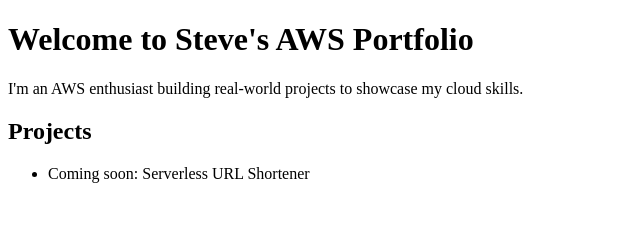
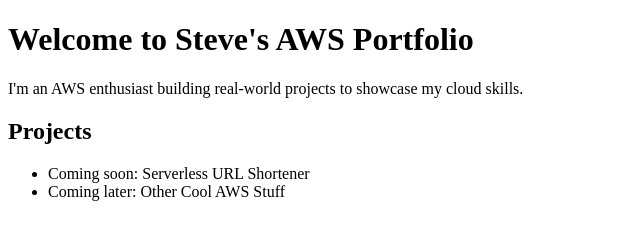
Before and after one commit to DelGuers/aws-portfolio-site, a plain HTML site: page index.html in a window 1280 px wide. Shown: the whole page, without its empty margins (0-640 px from the left). Drawn offline with Linux system fonts and the light colour scheme.

Commit message:
Added additional comment to index.html

```diff
--- a/index.html
+++ b/index.html
@@ -10,6 +10,7 @@
     <h2>Projects</h2>
     <ul>
         <li>Coming soon: Serverless URL Shortener</li>
+        <li>Coming later: Other Cool AWS Stuff</li>
     </ul>
 </body>
 </html>
```
